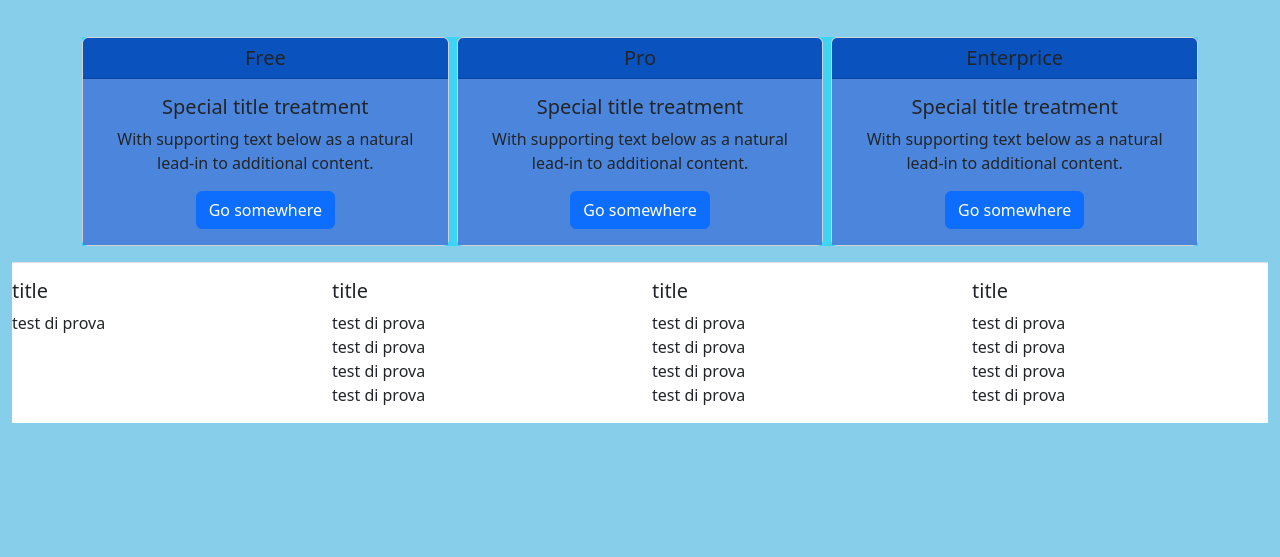
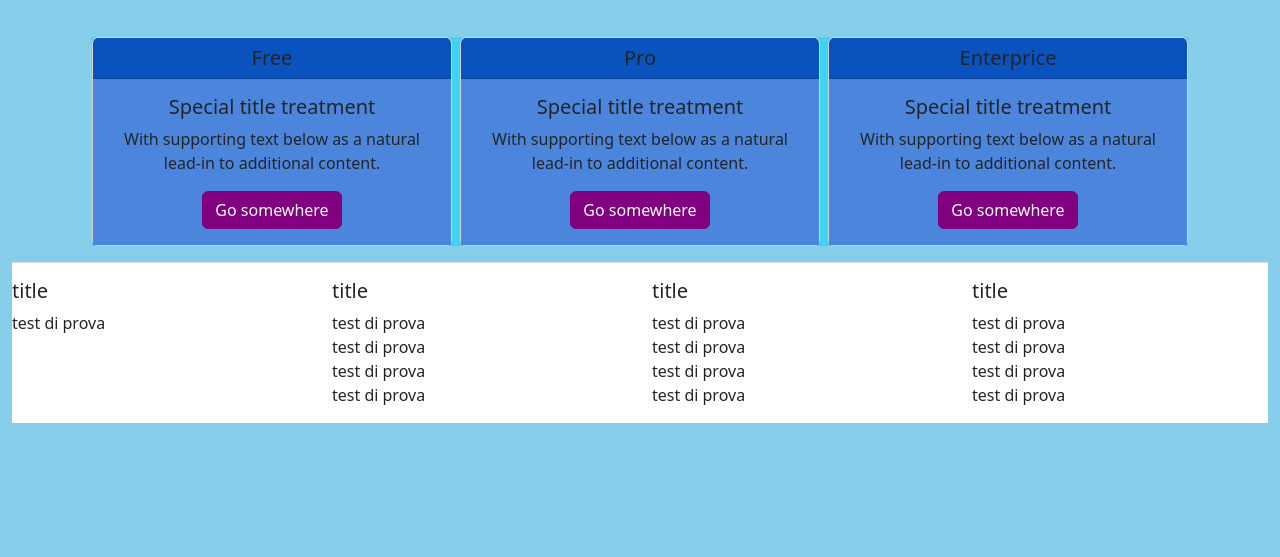
Before and after one commit to rosapl92/Bootstrap-via-NPM, a website: page index.html in a window 1280 px wide. Shown: the part 243-800 px from the top of the page. Drawn offline with nearby package versions, Linux system fonts and the light colour scheme.

Commit message:
bootstrap-via-npm

```diff
--- /dev/null
+++ b/assets/_bootstrap-custumization.scss
@@ -0,0 +1,14 @@
+//responsive containers
+//breakpoints vali use
+
+$container-max-widths: (
+ //   sm: 10px,
+//    md: 100px,
+    lg: 960px,
+    xl: 1120px,
+    xxl: 1300px
+);
+
+//colors
+
+$primary: purple;
--- a/assets/main.scss
+++ b/assets/main.scss
@@ -1,6 +1,8 @@
 // importare parte di bootstrap
 //funzioni
 @import "../node_modules/bootstrap/scss/functions";
+//costumer
+@import "bootstrap-custumization";
 //stylshit
 @import "../node_modules/bootstrap/scss/variables";
 @import "../node_modules/bootstrap/scss/maps";
```
Also changed, not shown: assets/main.built.css, 1 other file.
